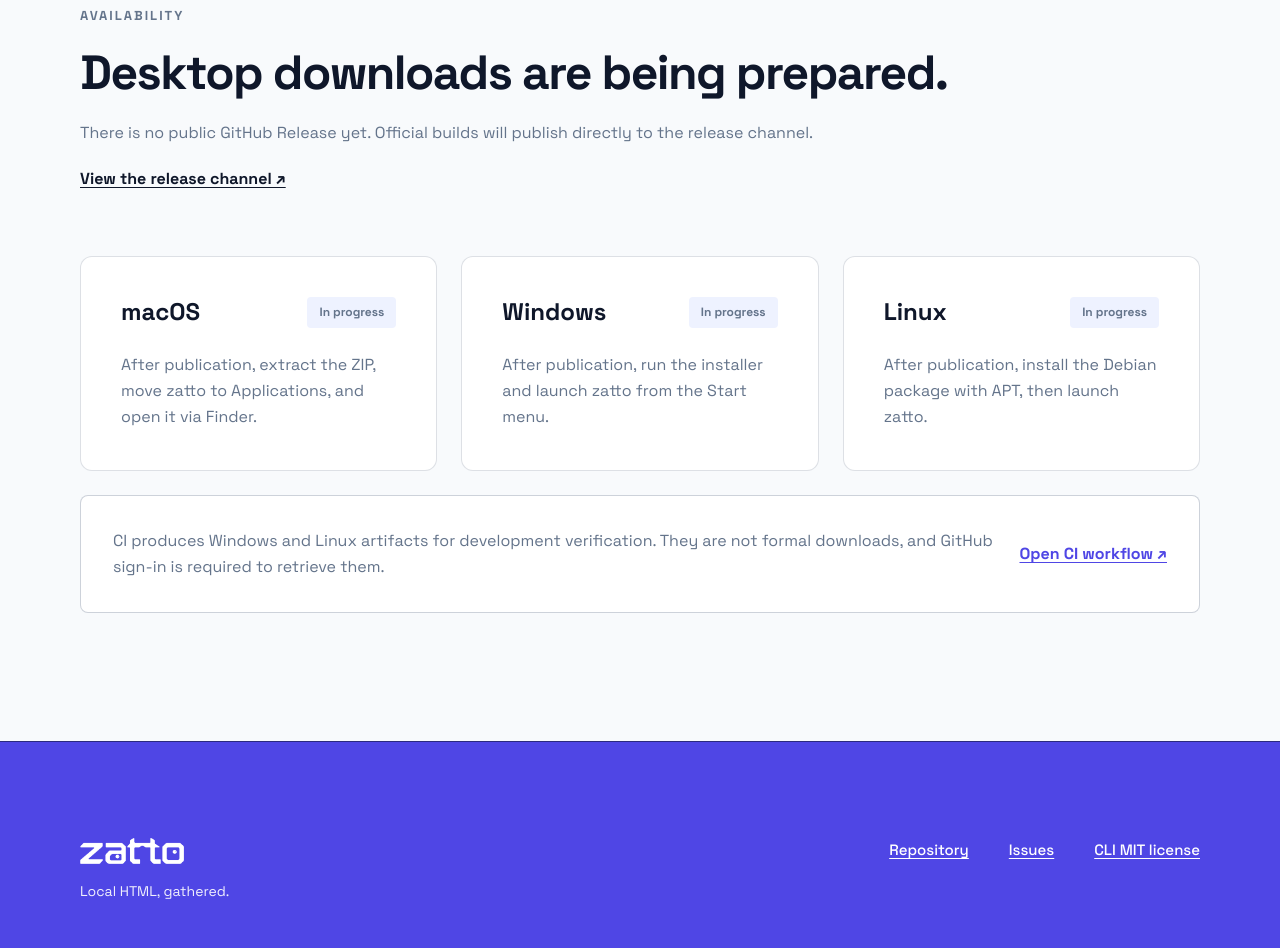
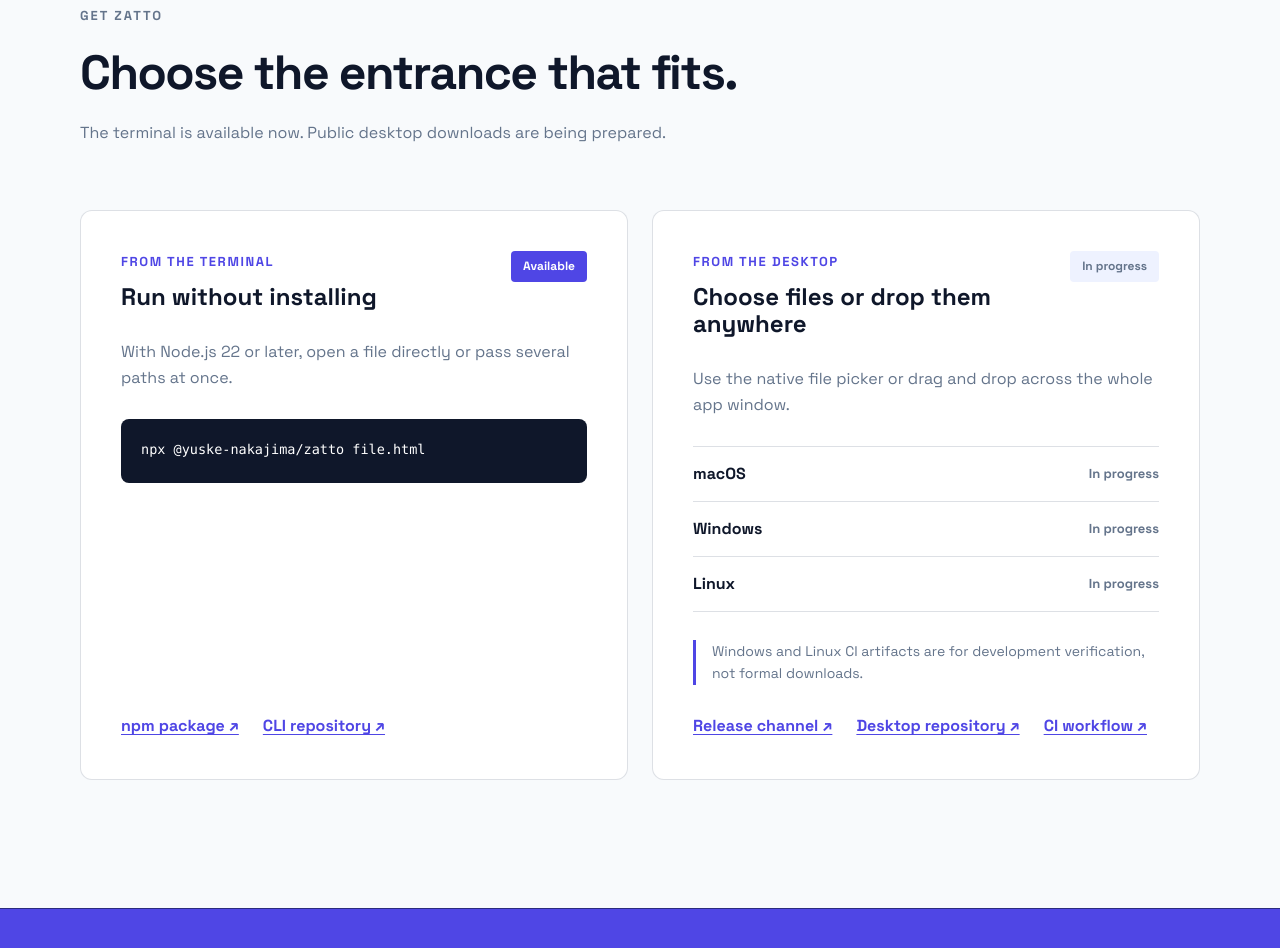
Before and after one commit to yuske-nakajima/zatto-desktop, a website built with Vite: page apps/site/index.html in a window 1280 px wide. Shown: the part 1800-2748 px from the top of the page. Built offline with nearby package versions, Linux system fonts and the light colour scheme.

Commit message:
feat: present CLI and desktop on the product site

```diff
--- a/apps/site/index.html
+++ b/apps/site/index.html
@@ -6,7 +6,7 @@
     <title>zatto — Keep your HTML files together</title>
     <meta
       name="description"
-      content="zatto is a local viewer for opening, organizing, and moving between HTML files in one focused session."
+      content="zatto keeps local HTML files in one focused session, whether you start from the terminal or the desktop app."
     />
     <link rel="canonical" href="https://zatto.yuske.app/" />
     <link rel="alternate" hreflang="en" href="https://zatto.yuske.app/" />
@@ -15,13 +15,13 @@
     <meta property="og:type" content="website" />
     <meta property="og:site_name" content="zatto" />
     <meta property="og:title" content="zatto — Keep your HTML files together" />
-    <meta property="og:description" content="A local viewer for your HTML files." />
+    <meta property="og:description" content="Local HTML, gathered from the terminal or desktop." />
     <meta property="og:url" content="https://zatto.yuske.app/" />
     <meta property="og:image" content="https://zatto.yuske.app/zatto-icon.png" />
     <meta property="og:image:alt" content="The zatto app icon" />
     <meta name="twitter:card" content="summary" />
     <meta name="twitter:title" content="zatto — Keep your HTML files together" />
-    <meta name="twitter:description" content="A local viewer for your HTML files." />
+    <meta name="twitter:description" content="Local HTML, gathered from the terminal or desktop." />
     <meta name="twitter:image" content="https://zatto.yuske.app/zatto-icon.png" />
     <meta name="theme-color" content="#4f46e5" />
     <link rel="icon" href="/zatto-icon.png" type="image/png" />
@@ -29,6 +29,7 @@
     <link rel="stylesheet" href="/styles/base.css" />
     <link rel="stylesheet" href="/styles/layout.css" />
     <link rel="stylesheet" href="/styles/components.css" />
+    <link rel="stylesheet" href="/styles/entries.css" />
     <link rel="stylesheet" href="/styles/responsive.css" />
   </head>
   <body>
@@ -40,14 +41,12 @@
         </a>
         <div class="nav-links">
           <a href="#workflow">Workflow</a>
-          <a href="#download">Download</a>
-          <a href="/ja/" hreflang="ja" lang="ja">日本語</a>
+          <a href="#get-zatto">Get zatto</a>
+          <a class="nav-language" href="/ja/" hreflang="ja" lang="ja">日本語</a>
           <a
             class="nav-source"
-            href="https://github.com/yuske-nakajima/zatto-desktop"
-            target="_blank"
-            rel="noopener noreferrer"
-          >GitHub ↗</a>
+            href="#project-links"
+          >GitHub ↓</a>
         </div>
       </nav>
     </header>
@@ -63,17 +62,15 @@
             <div class="hero-heading">
               <h1 id="hero-title">Keep your HTML files together.</h1>
               <p class="hero-intro">
-                zatto opens local HTML files in one calm workspace, so reviewing a folder of pages
-                feels like one task instead of a trail of browser tabs.
+                Use zatto from the terminal or as a desktop app. The same local viewer keeps a
+                folder of pages together, whichever entrance fits your work.
               </p>
             </div>
             <div class="hero-actions">
               <a
                 class="primary-link"
-                href="https://github.com/yuske-nakajima/zatto-desktop"
-                target="_blank"
-                rel="noopener noreferrer"
-              >View the source</a>
+                href="#get-zatto"
+              >Get zatto</a>
               <a class="text-link" href="#workflow">See how it works →</a>
             </div>
           </div>
@@ -89,22 +86,22 @@
             <li>
               <span class="feature-index">01</span>
               <div class="feature-copy">
-                <h3>Choose HTML files</h3>
-                <p>Select one or many <code>.html</code> and <code>.htm</code> files from your local system.</p>
+                <h3>Add local HTML</h3>
+                <p>Pass file paths in the terminal, or choose and drop them in the desktop app.</p>
               </div>
             </li>
             <li>
               <span class="feature-index">02</span>
               <div class="feature-copy">
-                <h3>Drop anywhere</h3>
-                <p>Drag and drop files across the whole window, including over the active preview.</p>
+                <h3>Keep one session</h3>
+                <p>Add more files without losing the pages already gathered in zatto.</p>
               </div>
             </li>
             <li>
               <span class="feature-index">03</span>
               <div class="feature-copy">
                 <h3>Move between pages</h3>
-                <p>Switch files from one panel while their relative images and styles keep working.</p>
+                <p>Switch from one panel while relative images, links, and styles keep working.</p>
               </div>
             </li>
           </ol>
@@ -119,61 +116,53 @@
           </div>
           <div class="identity-detail">
             <p>
-              Use the command line when a terminal is already part of your work. Use the desktop
-              app when choosing and dropping files is the natural starting point.
+              Start from the terminal when commands are already part of your work. Start from the
+              desktop when choosing and dropping files feels more natural. Both open the same
+              local viewer and keep your files on your machine.
             </p>
-            <a
-              class="text-link"
-              href="https://github.com/yuske-nakajima/zatto"
-              target="_blank"
-              rel="noopener noreferrer"
-            >Explore the CLI repository ↗</a>
           </div>
         </div>
       </section>
 
-      <section id="download" class="availability-section" aria-labelledby="download-title">
+      <section id="get-zatto" class="availability-section" aria-labelledby="get-zatto-title">
         <div class="page-shell">
           <div class="availability-heading">
-            <p class="eyebrow">Availability</p>
-            <h2 id="download-title">Desktop downloads are being prepared.</h2>
-            <p>
-              There is no public GitHub Release yet. Official builds will publish directly to the
-              release channel.
-            </p>
-            <a
-              class="text-link"
-              href="https://github.com/yuske-nakajima/zatto-desktop/releases"
-              target="_blank"
-              rel="noopener noreferrer"
-            >View the release channel ↗</a>
+            <p class="eyebrow">Get zatto</p>
+            <h2 id="get-zatto-title">Choose the entrance that fits.</h2>
+            <p>The terminal is available now. Public desktop downloads are being prepared.</p>
           </div>
-          <div class="platform-list">
-            <article class="platform-card" data-platform="macOS">
-              <header><h3>macOS</h3><span class="status-tag">In progress</span></header>
-              <p>After publication, extract the ZIP, move zatto to Applications, and open it via Finder.</p>
+          <div class="entry-grid">
+            <article class="entry-card" data-entry="terminal">
+              <header class="entry-card-header">
+                <div><p class="entry-label">From the terminal</p><h3>Run without installing</h3></div>
+                <span class="status-tag status-available">Available</span>
+              </header>
+              <p>With Node.js 22 or later, open a file directly or pass several paths at once.</p>
+              <pre class="command-block"><code>npx @yuske-nakajima/zatto file.html</code></pre>
+              <div class="entry-actions">
+                <a class="text-link" href="https://www.npmjs.com/package/@yuske-nakajima/zatto" target="_blank" rel="noopener noreferrer">npm package ↗</a>
+                <a class="text-link" href="https://github.com/yuske-nakajima/zatto" target="_blank" rel="noopener noreferrer">CLI repository ↗</a>
+              </div>
             </article>
-            <article class="platform-card" data-platform="Windows">
-              <header><h3>Windows</h3><span class="status-tag">In progress</span></header>
-              <p>After publication, run the installer and launch zatto from the Start menu.</p>
-            </article>
-            <article class="platform-card" data-platform="Linux">
-              <header><h3>Linux</h3><span class="status-tag">In progress</span></header>
-              <p>After publication, install the Debian package with APT, then launch zatto.</p>
+            <article class="entry-card" data-entry="desktop">
+              <header class="entry-card-header">
+                <div><p class="entry-label">From the desktop</p><h3>Choose files or drop them anywhere</h3></div>
+                <span class="status-tag">In progress</span>
+              </header>
+              <p>Use the native file picker or drag and drop across the whole app window.</p>
+              <ul class="platform-rows" aria-label="Desktop platform status">
+                <li data-platform="macOS"><strong>macOS</strong><span>In progress</span></li>
+                <li data-platform="Windows"><strong>Windows</strong><span>In progress</span></li>
+                <li data-platform="Linux"><strong>Linux</strong><span>In progress</span></li>
+              </ul>
+              <p class="entry-note">Windows and Linux CI artifacts are for development verification, not formal downloads.</p>
+              <div class="entry-actions">
+                <a class="text-link" href="https://github.com/yuske-nakajima/zatto-desktop/releases" target="_blank" rel="noopener noreferrer">Release channel ↗</a>
+                <a class="text-link" href="https://github.com/yuske-nakajima/zatto-desktop" target="_blank" rel="noopener noreferrer">Desktop repository ↗</a>
+                <a class="text-link" href="https://github.com/yuske-nakajima/zatto-desktop/actions/workflows/ci.yml" target="_blank" rel="noopener noreferrer">CI workflow ↗</a>
+              </div>
             </article>
           </div>
-          <aside class="artifact-note" aria-label="Development verification artifacts">
-            <p>
-              CI produces Windows and Linux artifacts for development verification. They are not
-              formal downloads, and GitHub sign-in is required to retrieve them.
-            </p>
-            <a
-              class="text-link"
-              href="https://github.com/yuske-nakajima/zatto-desktop/actions/workflows/ci.yml"
-              target="_blank"
-              rel="noopener noreferrer"
-            >Open CI workflow ↗</a>
-          </aside>
         </div>
       </section>
     </main>
@@ -185,9 +174,11 @@
             <img src="/zatto-wordmark.png" alt="zatto" width="104" height="26" />
             <p>Local HTML, gathered.</p>
           </div>
-          <nav class="footer-links" aria-label="Project links">
-            <a href="https://github.com/yuske-nakajima/zatto-desktop" target="_blank" rel="noopener noreferrer">Repository</a>
-            <a href="https://github.com/yuske-nakajima/zatto-desktop/issues" target="_blank" rel="noopener noreferrer">Issues</a>
+          <nav id="project-links" class="footer-links" aria-label="Project links">
+            <a href="https://github.com/yuske-nakajima/zatto" target="_blank" rel="noopener noreferrer">CLI repository</a>
+            <a href="https://github.com/yuske-nakajima/zatto-desktop" target="_blank" rel="noopener noreferrer">Desktop repository</a>
+            <a href="https://github.com/yuske-nakajima/zatto/issues" target="_blank" rel="noopener noreferrer">CLI issues</a>
+            <a href="https://github.com/yuske-nakajima/zatto-desktop/issues" target="_blank" rel="noopener noreferrer">Desktop issues</a>
             <a href="https://github.com/yuske-nakajima/zatto/blob/main/LICENSE" target="_blank" rel="noopener noreferrer">CLI MIT license</a>
           </nav>
         </div>
--- a/apps/site/styles/components.css
+++ b/apps/site/styles/components.css
@@ -90,9 +90,7 @@
 
 .feature-copy p,
 .identity-detail p,
-.availability-heading > p,
-.platform-card > p,
-.artifact-note p {
+.availability-heading > p {
   margin-bottom: 0;
   color: var(--color-text-secondary);
 }
@@ -118,64 +116,3 @@
   line-height: 1.667;
   opacity: 0.92;
 }
-
-.platform-list {
-  display: grid;
-  margin-top: 4rem;
-  grid-template-columns: repeat(3, minmax(0, 1fr));
-  gap: 1.5rem;
-}
-
-.platform-card {
-  display: flex;
-  min-width: 0;
-  flex-direction: column;
-  gap: 1.5rem;
-  padding: 2.5rem;
-  border: 1px solid
-    color-mix(in srgb, var(--color-text-secondary) 22%, transparent);
-  border-radius: 12px;
-  background: var(--color-bg-surface);
-}
-
-.platform-card header {
-  display: flex;
-  align-items: center;
-  justify-content: space-between;
-  gap: 1rem;
-}
-
-.platform-card h3 {
-  font-size: 1.5rem;
-}
-
-.status-tag {
-  padding: 0.375rem 0.75rem;
-  border-radius: 4px;
-  background: var(--color-bg-selected);
-  color: var(--color-text-secondary);
-  font-size: 0.75rem;
-  font-weight: 700;
-  white-space: nowrap;
-}
-
-.artifact-note {
-  display: flex;
-  align-items: center;
-  gap: 1.5rem;
-  padding: 2rem;
-  margin-top: 1.5rem;
-  border: 1px solid
-    color-mix(in srgb, var(--color-text-secondary) 32%, transparent);
-  border-radius: 8px;
-  background: var(--color-bg-surface);
-}
-
-.artifact-note p {
-  flex: 1;
-}
-
-.artifact-note .text-link {
-  flex: 0 0 auto;
-  color: var(--color-text-accent);
-}
--- /dev/null
+++ b/apps/site/styles/entries.css
@@ -0,0 +1,116 @@
+.entry-grid {
+  display: grid;
+  margin-top: 4rem;
+  grid-template-columns: repeat(2, minmax(0, 1fr));
+  gap: 1.5rem;
+}
+
+.entry-card {
+  display: flex;
+  min-width: 0;
+  flex-direction: column;
+  gap: 1.75rem;
+  padding: 2.5rem;
+  border: 1px solid
+    color-mix(in srgb, var(--color-text-secondary) 22%, transparent);
+  border-radius: 12px;
+  background: var(--color-bg-surface);
+}
+
+.entry-card > p {
+  margin-bottom: 0;
+  color: var(--color-text-secondary);
+}
+
+.entry-card-header {
+  display: flex;
+  align-items: flex-start;
+  justify-content: space-between;
+  gap: 1.5rem;
+}
+
+.entry-card-header > div {
+  display: flex;
+  flex-direction: column;
+  gap: 0.75rem;
+}
+
+.entry-card h3 {
+  font-size: 1.5rem;
+}
+
+.entry-label {
+  margin-bottom: 0;
+  color: var(--color-text-accent);
+  font-size: 0.8125rem;
+  font-weight: 700;
+  letter-spacing: 0.12em;
+  text-transform: uppercase;
+}
+
+.status-tag {
+  flex: 0 0 auto;
+  padding: 0.375rem 0.75rem;
+  border-radius: 4px;
+  background: var(--color-bg-selected);
+  color: var(--color-text-secondary);
+  font-size: 0.75rem;
+  font-weight: 700;
+  white-space: nowrap;
+}
+
+.status-available {
+  background: var(--color-bg-accent);
+  color: var(--color-text-inverse);
+}
+
+.command-block {
+  max-width: 100%;
+  padding: 1.25rem;
+  margin: 0;
+  overflow-x: auto;
+  border-radius: 8px;
+  background: var(--color-text-primary);
+  color: var(--color-text-inverse);
+  font-size: 0.9375rem;
+}
+
+.platform-rows {
+  display: grid;
+  padding: 0;
+  margin: 0;
+  border-top: 1px solid
+    color-mix(in srgb, var(--color-text-secondary) 22%, transparent);
+  list-style: none;
+}
+
+.platform-rows > li {
+  display: flex;
+  align-items: center;
+  justify-content: space-between;
+  gap: 1rem;
+  padding-block: 0.875rem;
+  border-bottom: 1px solid
+    color-mix(in srgb, var(--color-text-secondary) 22%, transparent);
+}
+
+.platform-rows span {
+  color: var(--color-text-secondary);
+  font-size: 0.8125rem;
+  font-weight: 700;
+}
+
+.entry-note {
+  padding-left: 1rem;
+  border-left: 3px solid var(--color-text-accent);
+  font-size: 0.875rem;
+}
+
+.entry-actions {
+  display: flex;
+  align-items: center;
+  flex-wrap: wrap;
+  gap: 1.5rem;
+  margin-top: auto;
+  color: var(--color-text-accent);
+}
```
Also changed, not shown: apps/site/ja/index.html (+58 -64 lines), apps/site/styles/responsive.css (+6 -7 lines), apps/site/tests/pages.test.mjs (+21 -2 lines).
